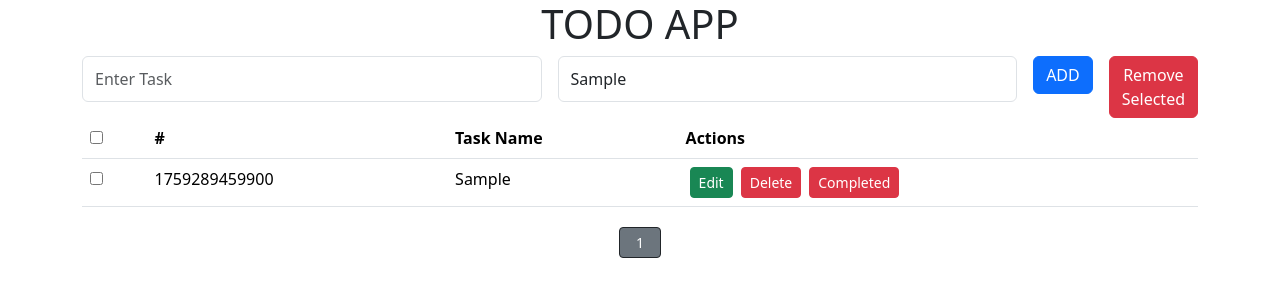
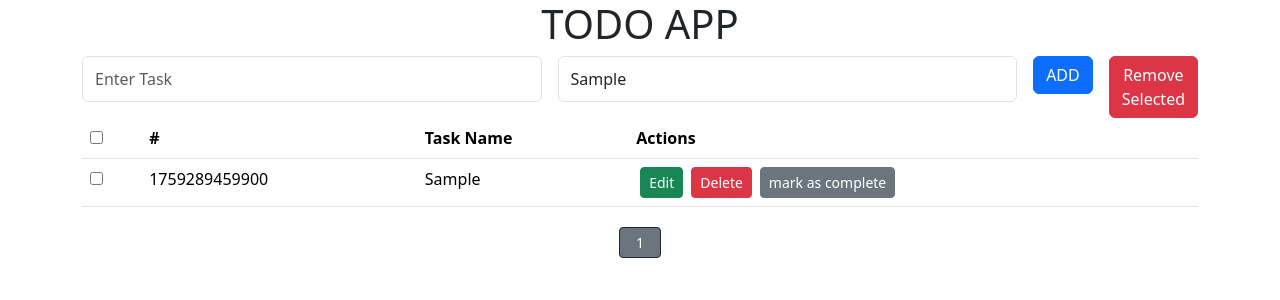
Before and after one commit to shailesh-ss-19-11/july-todo-list, a React (Vite) app: page / in a window 1280 px wide. Both pictures are taken after typing "Sample", "Sample" into the empty fields and a click on the button "ADD". Shown: the top 300 px of the page. Built offline with nearby package versions, Linux system fonts and the light colour scheme.

Commit message:
search and mark as completed functionality

```diff
--- a/src/todo/Todo.jsx
+++ b/src/todo/Todo.jsx
@@ -170,6 +170,8 @@ const Todo = () => {
     setFilteredList(updatedList);
   };
 
+
+
   return (
     <>
       <div className="container d-flex gap-3">
@@ -189,7 +191,7 @@ const Todo = () => {
             className="form-control"
             value={searchInput}
             placeholder="Search task"
-            onChange={(e) => setSearchInput(e.target.value)}
+            onChange={() => setSearchInput(event.target.value)}
           />
         </div>
         <div>
--- a/src/todo/TodoTable.jsx
+++ b/src/todo/TodoTable.jsx
@@ -1,5 +1,5 @@
 const TodoTable = (props) => {
-    const { deleteTask, setshowModal, setTask, handleSelectTodo, selectAllTodo, selectAll,currentItems,handleSort,completed } = props;
+    const { deleteTask, setshowModal, setTask, handleSelectTodo, selectAllTodo, selectAll, currentItems, handleSort, completed } = props;
     return (
         <>
             <div className="container">
@@ -7,8 +7,8 @@ const TodoTable = (props) => {
                     <thead>
                         <tr>
                             <th><input type="checkbox" checked={selectAll} onChange={selectAllTodo} /></th>
-                            <th scope="col" onClick={()=>handleSort("id")}>#</th>
-                            <th scope="col" onClick={()=>handleSort("taskName")}>Task Name</th>
+                            <th scope="col" onClick={() => handleSort("id")}>#</th>
+                            <th scope="col" onClick={() => handleSort("taskName")}>Task Name</th>
                             <th scope="col">Actions</th>
                         </tr>
                     </thead>
@@ -17,14 +17,14 @@ const TodoTable = (props) => {
                             currentItems.length > 0 ?
                                 currentItems.map((task, index) => {
                                     return (
-                                        <tr key={task.id}>
-                                            <td><input type="checkbox" checked={task.isChecked} onChange={(e) => handleSelectTodo(e, task.id)} /></td>
-                                            <td>{task.id}</td>
-                                            <td>{task.task}</td>
-                                            <td>
+                                        <tr key={task.id} className="bg-dark">
+                                            <td className={task.isCompleted === true ? "bg-secondary" : ""}><input type="checkbox" checked={task.isChecked} onChange={(e) => handleSelectTodo(e, task.id)} /></td>
+                                            <td className={task.isCompleted === true ? "bg-secondary" : ""}>{task.id}</td>
+                                            <td className={task.isCompleted === true ? "bg-secondary" : ""}>{task.task}</td>
+                                            <td className={task.isCompleted === true ? "bg-secondary" : ""}>
                                                 <button className="btn btn-sm btn-success mx-1" onClick={() => { setshowModal(true); setTask(task) }}>Edit</button>
                                                 <button className="btn btn-sm btn-danger mx-1" onClick={() => deleteTask(task.id)}>Delete</button>
-                                                <button className="btn btn-sm btn-danger mx-1" onClick={() => completed(index)}>Completed</button>
+                                                <button className="btn btn-sm btn-secondary mx-1" onClick={() => completed(index)}>{task.isCompleted ? "Completed" : "mark as complete"}</button>
                                             </td>
                                         </tr>
                                     )
@@ -38,3 +38,6 @@ const TodoTable = (props) => {
 }
 
 export default TodoTable;
+
+
+[1212, 3434, 879879, 123132, 78987912, 33232]
```
